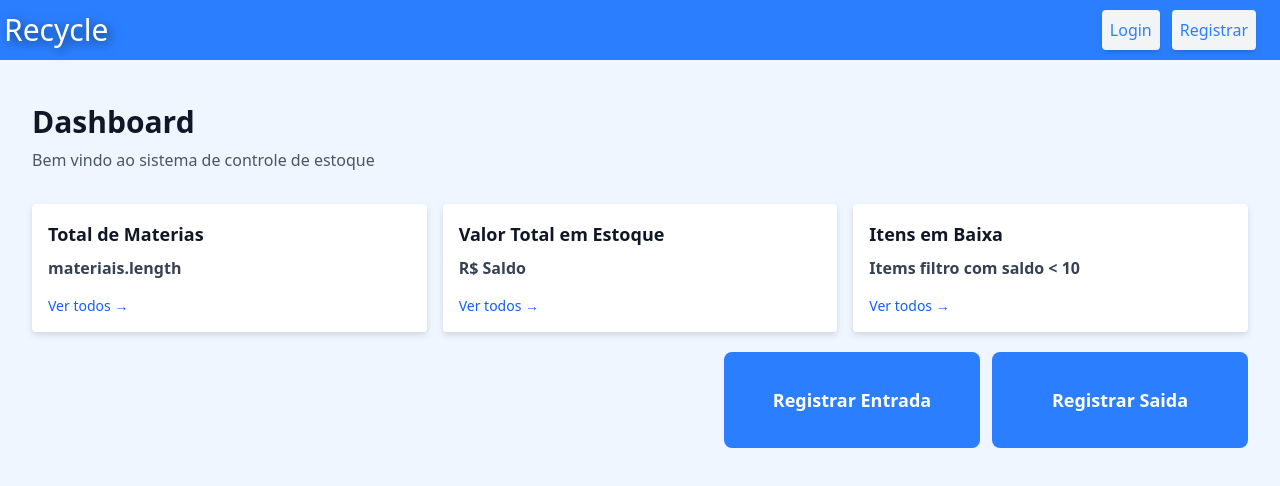
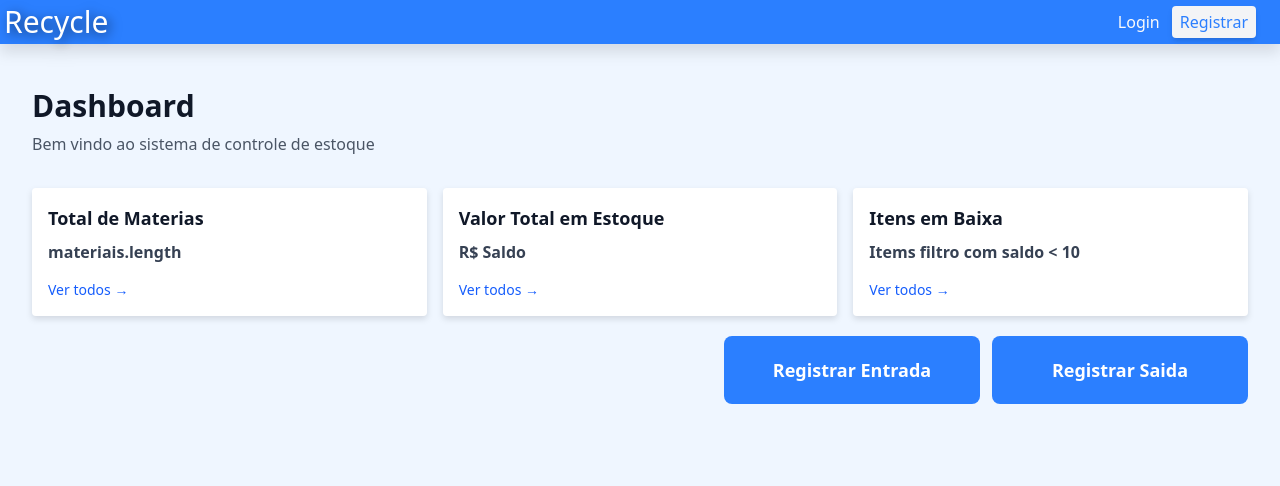
Before and after one commit to SantoGuru/Recycle, a React (Vite) app in the folder frontend/: page /dashboard in a window 1280 px wide. Shown: the top 486 px of the page. Built offline with nearby package versions, Linux system fonts and the light colour scheme.

Commit message:
navbar muda conforme login e alteracoes ui dashboard

```diff
--- a/frontend/src/components/ui/Navbar.jsx
+++ b/frontend/src/components/ui/Navbar.jsx
@@ -12,39 +12,63 @@ export default function Navbar() {
 
   const handleLogout = () => {
     logout();
-    navigate('/');
-  }
+    navigate("/");
+  };
 
   return (
-    <div className="flex justify-between items-center bg-blue-500 p-1">
+    <div className="flex justify-between items-center bg-blue-500 drop-shadow-xl p-1">
+      {isLogged ? (
+        <>
+          <ul className="flex items-center gap-7 mr-5">
             <Link className="my-2" to="/">
               <span className="text-3xl text-white drop-shadow-[3px_3px_6px_rgba(0,0,0,0.6)]">
                 Recycle
               </span>
             </Link>
-      <ul className="flex gap-3 mr-5">
-        {!currentOnLogin && !isLogged && (
+
+            <Link to="/materials">
+              <li className="text-lg text-white drop-shadow-[3px_3px_6px_rgba(0,0,0,0.3)]">
+                Materiais
+              </li>
+            </Link>
+            <Link to="/">
+              <li className="text-lg text-white drop-shadow-[3px_3px_6px_rgba(0,0,0,0.3)]">
+                Estoque
+              </li>
+            </Link>
+          </ul>
+          <button
+            onClick={handleLogout}
+            className="mr-5 bg-gray-100 text-blue-500 hover:bg-gray-300 px-3 py-1 rounded drop-shadow-md"
+          >
+            Sair
+          </button>
+        </>
+      ) : (
+        <>
+          <Link to="/">
+            <span className="text-3xl text-white drop-shadow-[3px_3px_6px_rgba(0,0,0,0.6)]">
+              Recycle
+            </span>
+          </Link>
+          <ul className="flex items-center gap-3 mr-5">
+            {!currentOnLogin && (
               <Link className="align-middle" to="/login">
-            <li className="click bg-gray-100 text-blue-500 hover:bg-gray-300 p-2 rounded shadow-md">
+                <li className="click text-zinc-50 hover:text-zinc-300">
                   Login
                 </li>
               </Link>
             )}
-        {!currentOnSignup && !isLogged && (
+            {!currentOnSignup && (
               <Link className="align-middle" to="signup">
-            <li className="click bg-gray-100 text-blue-500 hover:bg-gray-300 p-2 rounded shadow-md">
+                <li className="click bg-gray-100 text-blue-500 hover:bg-gray-300 px-2 py-1 rounded shadow-md">
                   Registrar
                 </li>
               </Link>
             )}
-        {isLogged && (
-          <button onClick={handleLogout}>
-            <li className="click bg-gray-100 text-blue-500 hover:bg-gray-300 p-2 rounded drop-shadow-md">
-              Sair
-            </li>
-          </button>
+          </ul>
+        </>
       )}
-      </ul>
     </div>
   );
 }
--- a/frontend/src/pages/Dashboard.jsx
+++ b/frontend/src/pages/Dashboard.jsx
@@ -43,19 +43,18 @@ export default function Dashboard() {
             </Link>
           </div>
         </div>
-
       </div>
 
 
       <div className="mt-5 flex flex-col md:flex-row gap-3 md:justify-end mx-auto">
         <Link to="/EntradaMaterial" className="flex items-center justify-center">
-          <div className="flex justify-center items-center w-64 h-24 text-white bg-blue-500 rounded-lg hover:bg-blue-600 transition-colors">
-            <h3 className="p-6 text-lg font-semibold  ">Registrar Entrada</h3>
+          <div className="flex justify-center items-center w-64 text-white p-5 bg-blue-500 rounded-lg hover:bg-blue-600 transition-colors">
+            <h3 className="text-lg font-semibold  ">Registrar Entrada</h3>
           </div>
         </Link>
 
         <Link to="/" className="flex items-center justify-center">
-          <div className="flex justify-center items-center w-64 h-24 text-white p-6 bg-blue-500 rounded-lg hover:bg-blue-600 transition-colors">
+          <div className="flex justify-center items-center w-64 text-white p-5 bg-blue-500 rounded-lg hover:bg-blue-600 transition-colors">
             <h3 className="text-lg font-semibold ">Registrar Saida</h3>
           </div>
         </Link>
```
Lines whose indentation alone changed are shown as unchanged.
